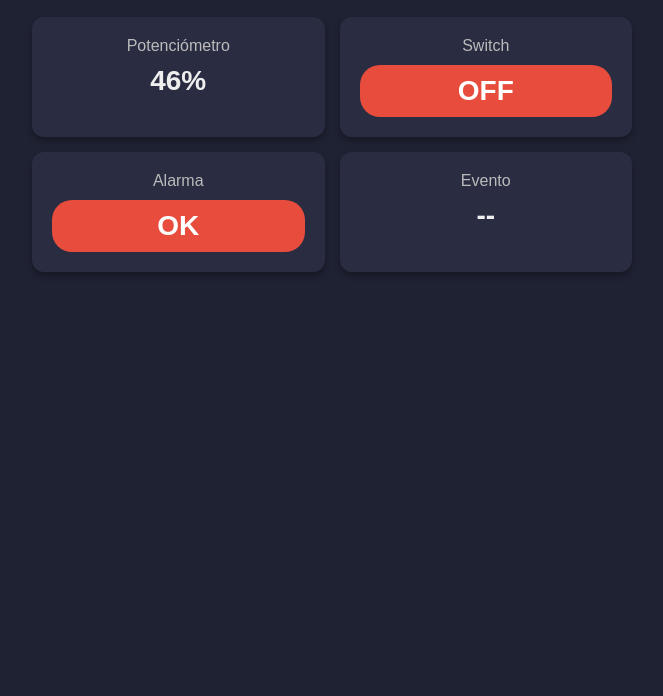
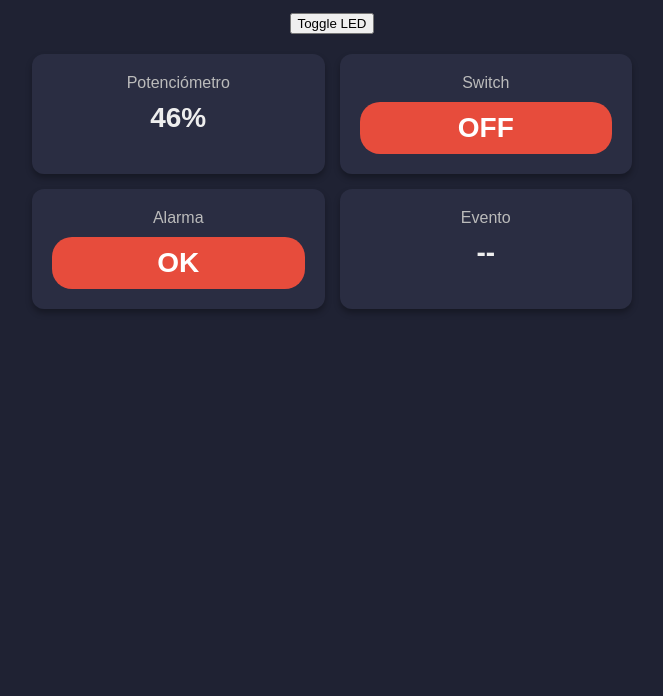
Before and after one commit to TelemetriaNano/scada-esp32, a plain HTML site: page index.html in a window 1280 px wide. Shown: the part 104-800 px from the top of the page, without its empty margins (308-971 px from the left). Drawn offline with Linux system fonts and the light colour scheme; no server answers.

Commit message:
Add files via upload

```diff
--- a/index.html
+++ b/index.html
@@ -10,7 +10,7 @@
   <div class="container">
     <h1>SCADA ESP32</h1>
     <p>Telemetría WAN (solo lectura)</p>
-
+<button id="toggleBtn">Toggle LED</button>
     <div class="grid">
       <div class="card">
         <div class="title">Potenciómetro</div>
```
